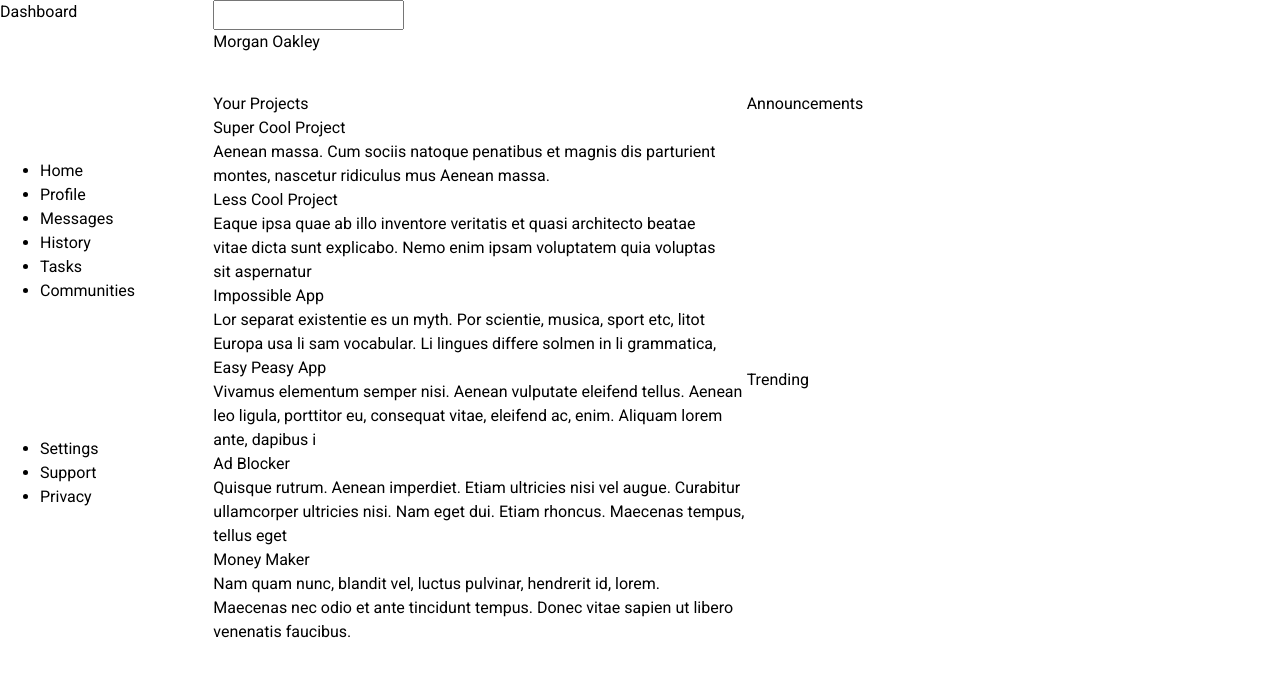
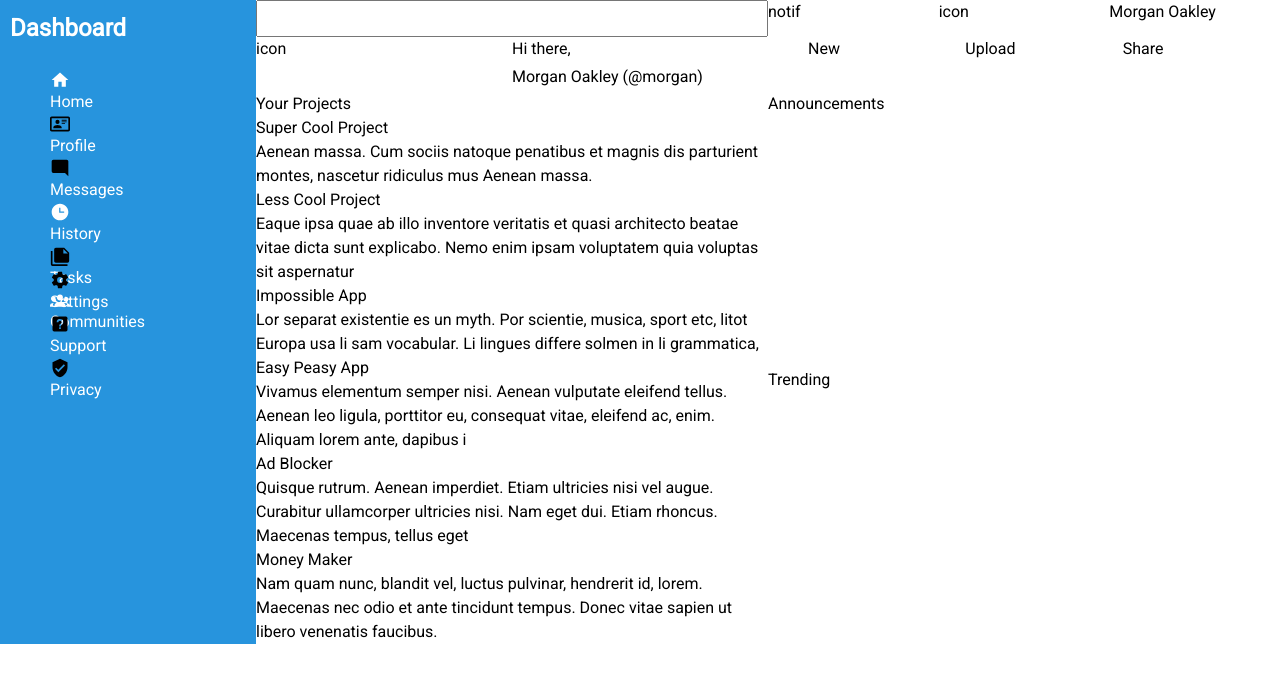
Before and after one commit to SarahMa12/odin-admin-dashboard, a plain HTML site: page index.html in a window 1280 px wide. Drawn offline with Linux system fonts and the light colour scheme.

Commit message:
Added grid layout and svgs as downloaded images

```diff
--- a/index.html
+++ b/index.html
@@ -11,22 +11,68 @@
             <div class="sidebar">
                 <div class="dashboard">Dashboard</div>
                 <ul class="nav">
-                    <li>Home</li>
-                    <li>Profile</li>
-                    <li>Messages</li>
-                    <li>History</li>
-                    <li>Tasks</li>
-                    <li>Communities</li>
+                    <li>
+                        <img src="./images/home.svg" alt="Home icon" width="20px" height="20px">
+                        Home
+                    </li>
+                    <li>
+                        <img src="./images/profile.svg" alt="Profile icon" width="20px" height="20px">
+                        Profile
+                    </li>
+                    <li>
+                        <img src="./images/messages.svg" alt="Messages icon" width="20px" height="20px">
+                        Messages
+                    </li>
+                    <li>
+                        <img src="./images/history.svg" alt="History icon" width="20px" height="20px">
+                        History
+                    </li>
+                    <li>
+                        <img src="./images/tasks.svg" alt="Tasks icon" width="20px" height="20px">
+                        Tasks
+                    </li>
+                    <li>
+                        <img src="./images/communities.svg" alt="Communities icon" width="20px" height="20px">
+                        Communities
+                    </li>
                 </ul>
                 <ul class="settings">
-                    <li>Settings</li>
-                    <li>Support</li>
-                    <li>Privacy</li>
+                    <li>
+                        <img src="./images/settings.svg" alt="Settings icon" width="20px" height="20px">
+                        Settings
+                    </li>
+                    <li>
+                        <img src="./images/support.svg" alt="Suport icon" width="20px" height="20px">
+                        Support
+                    </li>
+                    <li><img src="./images/privacy.svg" alt="Privacy icon" width="20px" height="20px">
+                        Privacy
+                    </li>
                 </ul>
             </div>
             <div class="topbar">
-                <input type="search" id="search" name="search">
-                <div class="name">Morgan Oakley</div>
+                <div class="searchbar">
+                    <input type="search" id="search" name="search">
+                    <div class="notif">
+                        <p>notif</p>
+                        <p>icon</p>
+                        <div class="name">Morgan Oakley</div>
+                    </div>
+                </div>
+                <div class="bottombar">
+                    <div class="message">
+                        <p>icon</p>
+                        <div class="msg">
+                            <div class="greeting">Hi there,</div>
+                            <div class="user">Morgan Oakley (@morgan)</div>
+                        </div>
+                    </div>
+                    <ul class="options">
+                        <li>New</li>
+                        <li>Upload</li>
+                        <li>Share</li>
+                    </ul>
+                </div>
             </div>
             <div class="main">
                 <div class="projects">
@@ -57,7 +103,7 @@
                     </div>
                 </div>
                 <div class="announcements">
-                    <div clas="header">Announcements</div>
+                    <div class="header">Announcements</div>
                 </div>
                 <div class="Trending">
                     <div class="header">Trending</div>
--- a/style.css
+++ b/style.css
@@ -55,19 +55,84 @@ h1, h2, h3, h4, h5, h6 {
   isolation: isolate;
 }
 
+:root {
+    --blue-color: rgb(39, 148, 221);
+}
+
 * {
     font-family: 'Roboto', sans-serif;
+
 }
+
+.sidebar {
+    background-color: var(--blue-color);
+    color: white;
+    padding: 10px;
+}
+
+ul {
+    list-style: none;
+}
+
+.dashboard {
+    font-size: 24px;
+    font-weight: 700;
+}
+
+.nav {
+    display: grid;
+}
+
+.nav > ul > li {
+    color: white;
+}
+
 
 .container {
     display: grid;
-    grid-template-columns: 1fr 5fr;
+    grid-template-columns: 1fr 4fr;
     grid-template-rows: 1fr 6fr;
 }
 
 .sidebar {
     display: grid;
+    grid-template-rows: 60px 200px 10px;
     grid-row: span 2;
+}
+
+.topbar {
+    display: grid;
+
+}
+
+.searchbar {
+    display: grid;
+    grid-template-columns: repeat(2, 1fr);
+}
+
+.notif {
+    display: grid;
+    grid-template-columns: repeat(3, 1fr);
+}
+
+.message {
+    display: grid;
+    grid-template-columns: repeat(2, 1fr);
+}
+
+.msg {
+    display: grid;
+    grid-template-rows: repeat(2, 1fr);
+}
+
+.options {
+    display: grid;
+    grid-template-columns: repeat(3, 1fr);
+}
+
+.bottombar {
+    display: grid;
+    grid-template-columns: repeat(2, 1fr);
 }
 
 .main {
```
Also changed, not shown: images/communities.svg (added), images/history.svg (added), images/home.svg (added), images/messages.svg (added), images/privacy.svg (added), images/profile.svg (added), images/settings.svg (added), images/support.svg (added), images/tasks.svg (added).
